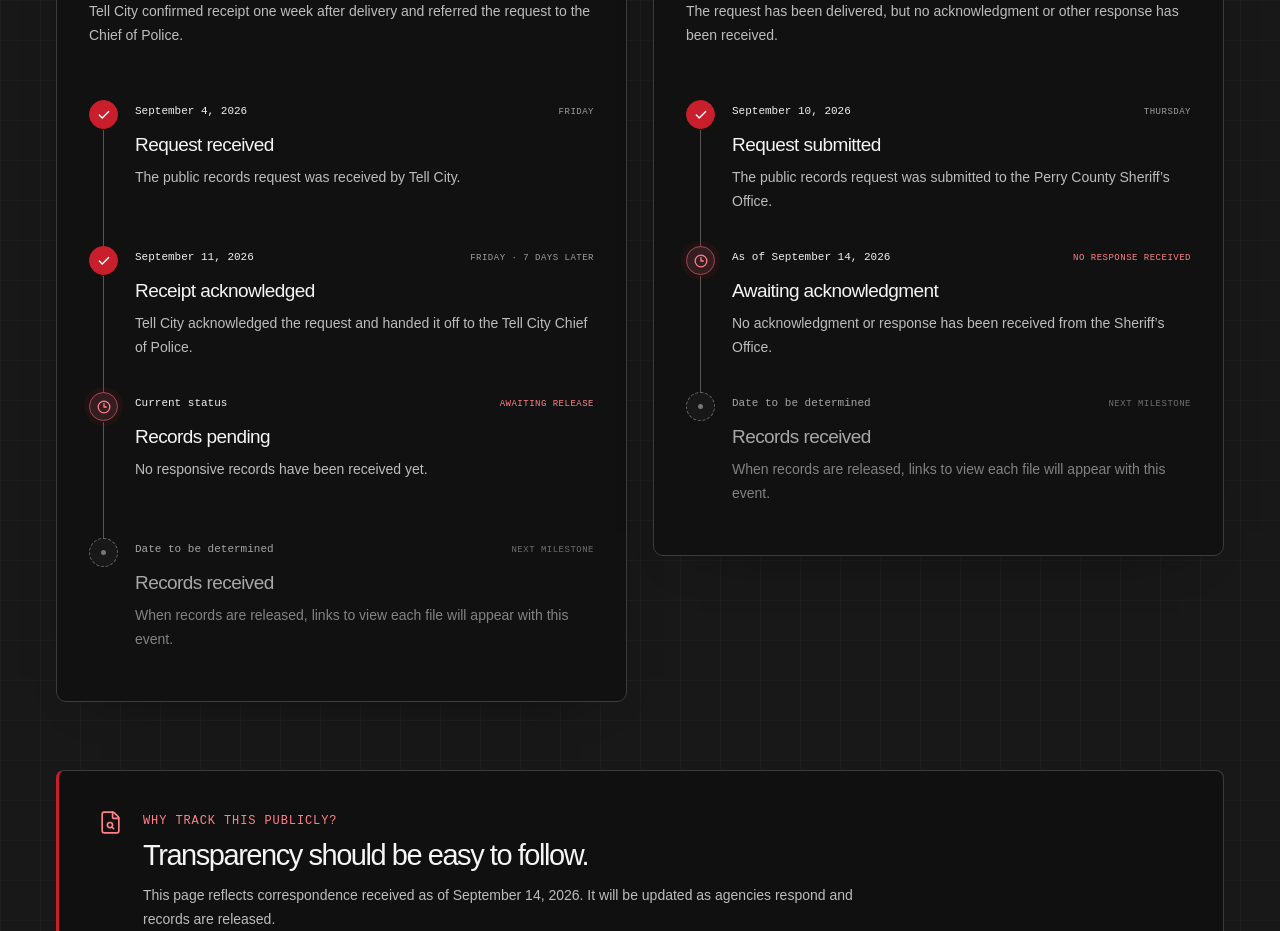
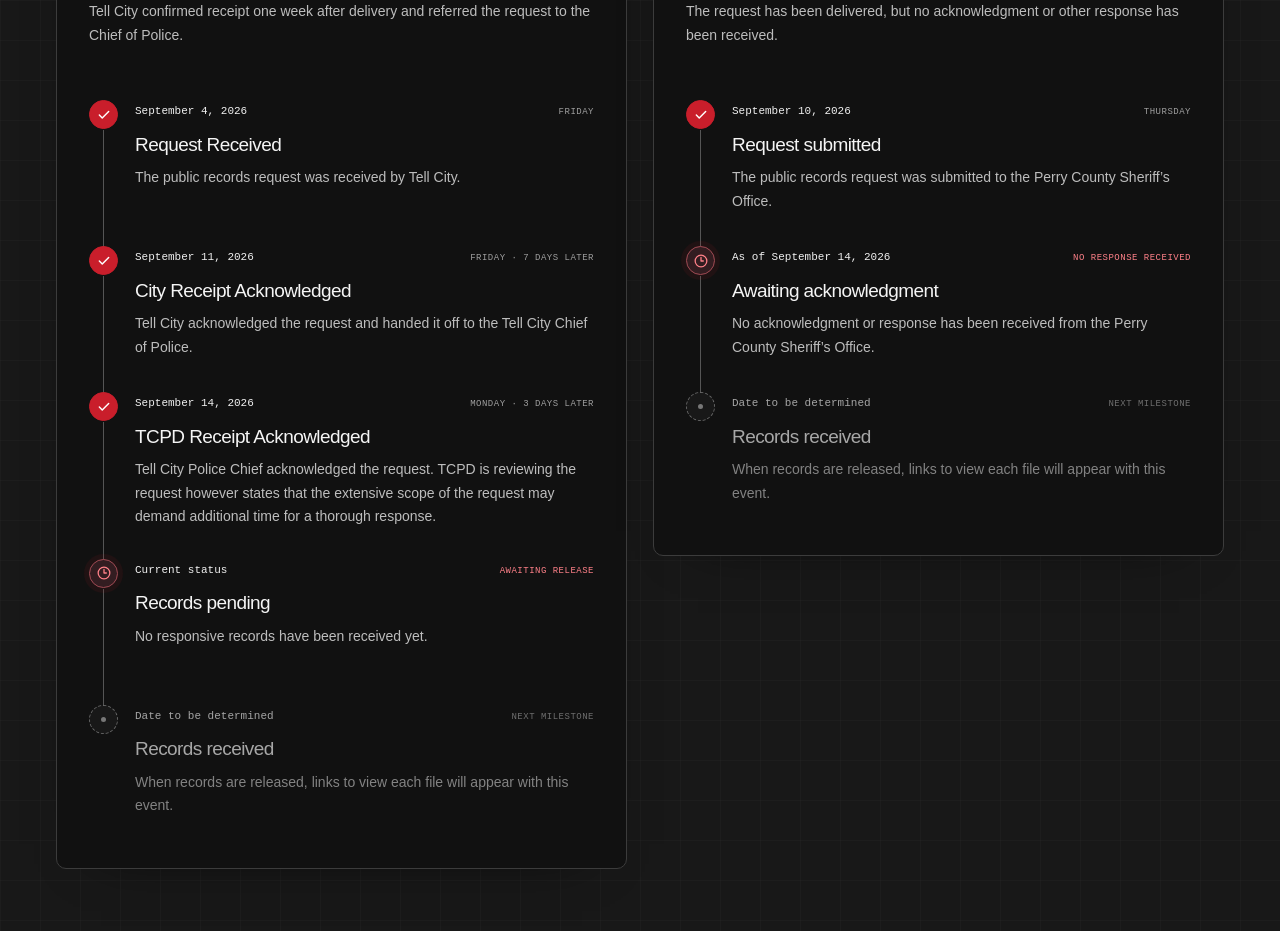
Before and after one commit to ApexMC/deflock-tell-city, a Next.js app: page /public-records in a window 1280 px wide. Shown: the part 880-1811 px from the top of the page. Built offline with nearby package versions, Linux system fonts and the light colour scheme.

Commit message:
update public records timeline, add quick link

```diff
--- a/src/app/public-records/page.tsx
+++ b/src/app/public-records/page.tsx
@@ -48,16 +48,24 @@
       {
         date: "September 4, 2026",
         label: "FRIDAY",
-        title: "Request received",
+        title: "Request Received",
         description: "The public records request was received by Tell City.",
         state: "complete",
       },
       {
         date: "September 11, 2026",
         label: "FRIDAY · 7 DAYS LATER",
-        title: "Receipt acknowledged",
+        title: "City Receipt Acknowledged",
         description:
           "Tell City acknowledged the request and handed it off to the Tell City Chief of Police.",
+        state: "complete",
+      },
+      {
+        date: "September 14, 2026",
+        label: "MONDAY · 3 DAYS LATER",
+        title: "TCPD Receipt Acknowledged",
+        description:
+          "Tell City Police Chief acknowledged the request. TCPD is reviewing the request however states that the extensive scope of the request may demand additional time for a thorough response.",
         state: "complete",
       },
       {
@@ -100,7 +108,7 @@
         label: "NO RESPONSE RECEIVED",
         title: "Awaiting acknowledgment",
         description:
-          "No acknowledgment or response has been received from the Sheriff’s Office.",
+          "No acknowledgment or response has been received from the Perry County Sheriff’s Office.",
         state: "current",
       },
       {
```
Also changed, not shown: src/components/community-site.tsx (+2 -2 lines).
